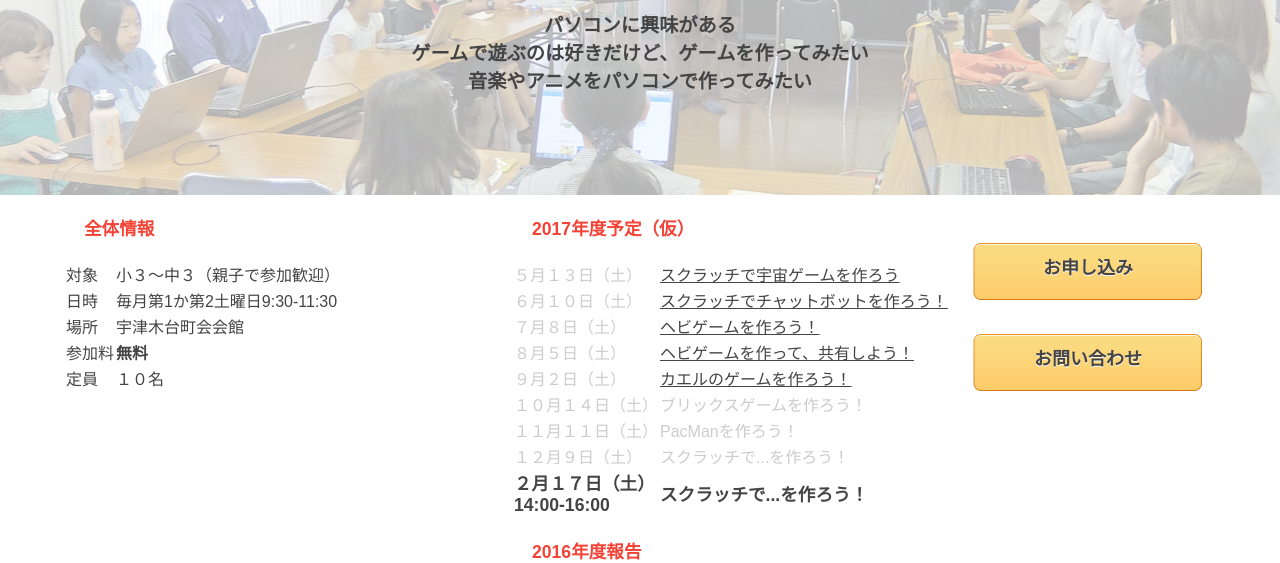
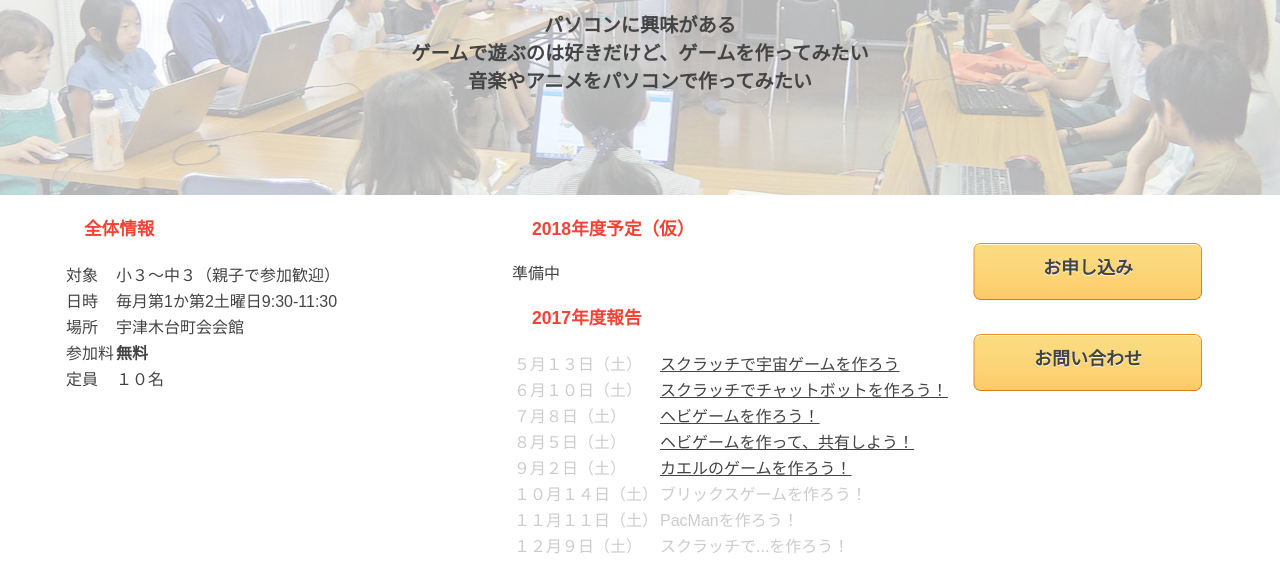
Before and after one commit to CoderDojoUtsukidai/coderdojoutsukidai.github.io, a plain HTML site: page index.html in a window 1280 px wide. Shown: the part 205-768 px from the top of the page. Drawn offline with Linux system fonts and the light colour scheme.

Commit message:
Prep for 2018 schedule

```diff
--- a/index.html
+++ b/index.html
@@ -29,7 +29,9 @@
             </table>
         </div>
         <div class="schedule section">
-            <div class="section-title">2017年度予定（仮）</div>
+            <div class="section-title">2018年度予定（仮）</div>
+                <p>準備中</p>
+            <div class="section-title">2017年度報告</div>
             <table>
                 <tr class="past"><td>５月１３日（土）</td><td><a href="report20170513.html">スクラッチで宇宙ゲームを作ろう</a></td></tr>
                 <tr class="past"><td>６月１０日（土）</td><td><a href="report20170610.html">スクラッチでチャットボットを作ろう！</a></td></tr>
@@ -39,7 +41,7 @@
                 <tr class="past"><td>１０月１４日（土）</td><td>ブリックスゲームを作ろう！</td></tr>
                 <tr class="past"><td>１１月１１日（土）</td><td>PacManを作ろう！</td></tr>
                 <tr class="past"><td>１２月９日（土）</td><td>スクラッチで...を作ろう！</td></tr>
-                <tr class="upcoming"><td>２月１７日（土）<br />14:00-16:00</td><td>スクラッチで...を作ろう！</td></tr>
+                <tr class="past"><td>２月１７日（土）<br />14:00-16:00</td><td>スクラッチで...を作ろう！</td></tr>
             </table>
             <div class="section-title">2016年度報告</div>
             <table>
```
